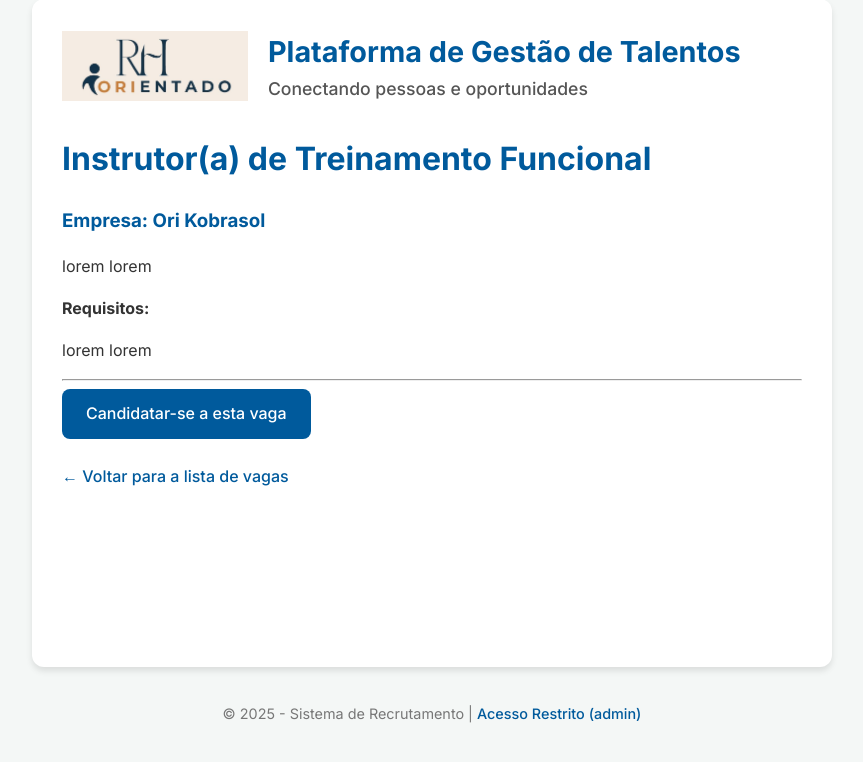
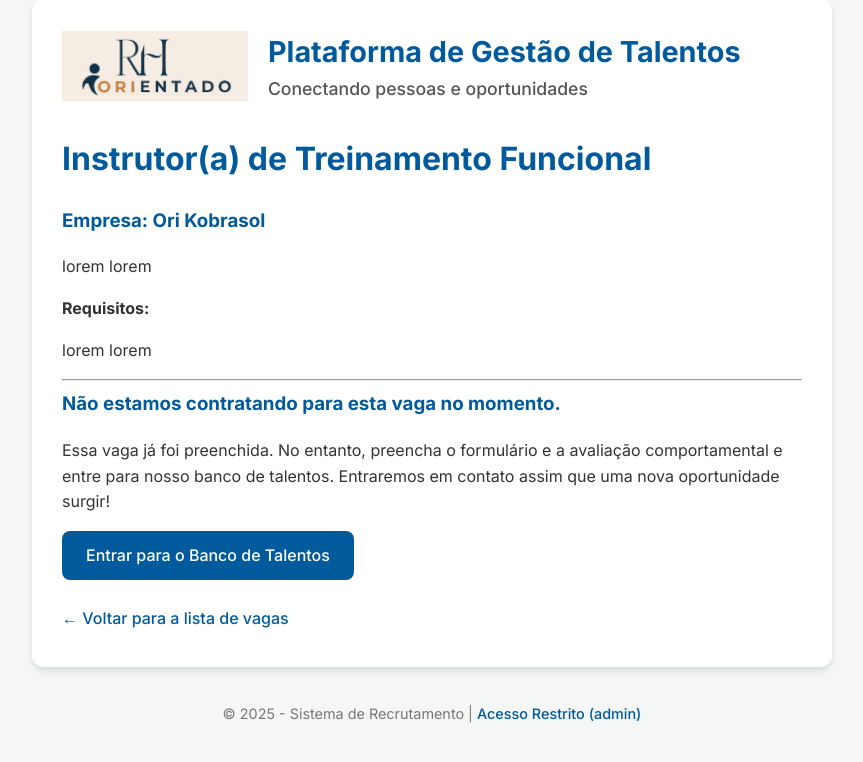
Before and after one commit to SutterDorneles/sistema-recrutamento-django, a Django app: page /vaga/2/ in a window 1280 px wide. Shown: the part 21-783 px from the top of the page, without its empty margins (208-1071 px from the left). Run offline with Django 4.2, Linux system fonts and the light colour scheme; data comes from the database, SQL or seed files in the repository; both versions use the stored data as it was after the commit.

Commit message:
feat: Adiciona gestão de vagas ativas/inativas

```diff
--- a/vagas/models.py
+++ b/vagas/models.py
@@ -43,6 +43,8 @@ class Vaga(models.Model):
     turno = models.CharField(max_length=50, choices=TURNO_CHOICES, null=True, blank=True)
     tipo_cargo = models.CharField(max_length=100, choices=CARGO_CHOICES, null=True, blank=True)
     data_criacao = models.DateTimeField(auto_now_add=True)
+    numero_vagas = models.IntegerField(default=1, verbose_name="Número de Vagas")
+    ativo = models.BooleanField(default=True, verbose_name="Vaga Ativa")
     def __str__(self): return f"{self.titulo} ({self.empresa.nome})"
 
 
--- a/vagas/templates/vagas/detalhes_vaga.html
+++ b/vagas/templates/vagas/detalhes_vaga.html
@@ -4,15 +4,29 @@
 
 {% block content %}
     <h1>{{ vaga.titulo }}</h1>
-    <!-- Adicionamos o nome da empresa para clareza -->
     <h3>Empresa: {{ vaga.empresa.nome }}</h3>
 
+    {# ✅ DESCRIÇÃO E REQUISITOS SEMPRE APARECEM #}
     <p>{{ vaga.descricao|linebreaks }}</p>
     <p><strong>Requisitos:</strong> {{ vaga.requisitos|linebreaks }}</p>
 
     <hr>
-    <a href="{% url 'candidatar' vaga.id %}" class="btn">Candidatar-se a esta vaga</a>
+
+    {% if vaga.ativo %}
+        {# ✅ Vaga ativa: Exibe o botão de candidatura normal #}
+        <a href="{% url 'candidatar' vaga.id %}" class="btn">Candidatar-se a esta vaga</a>
+    {% else %}
+        {# ✅ Vaga inativa: Exibe a mensagem de aviso e o botão para o banco de talentos #}
+        <div class="vaga-inativa-container">
+            <h3 class="text-danger">Não estamos contratando para esta vaga no momento.</h3>
+            <p>
+                Essa vaga já foi preenchida. No entanto, preencha o formulário e a avaliação comportamental e entre para nosso
+                banco de talentos. Entraremos em contato assim que uma nova oportunidade surgir!
+            </p>
+        </div>
+        <a href="{% url 'candidatar' vaga.id %}" class="btn">Entrar para o Banco de Talentos</a>
+    {% endif %}
+
     <br><br>
-    <!-- Link de "voltar" corrigido para apontar para a lista de vagas da empresa correta -->
     <a href="{% url 'lista_vagas' vaga.empresa.id %}">&larr; Voltar para a lista de vagas</a>
 {% endblock %}
```
Also changed, not shown: vagas/admin.py (+20 -3 lines), db.sqlite3, vagas/migrations/0016_vaga_numero_vagas.py (added), vagas/migrations/0017_vaga_ativo.py (added).
